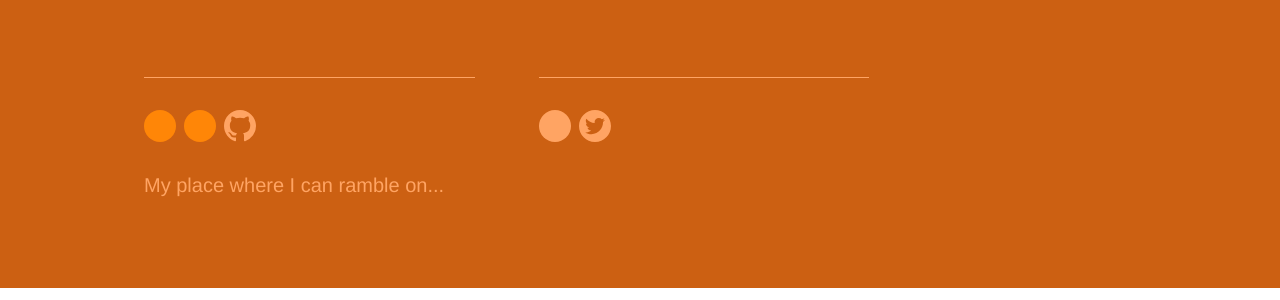
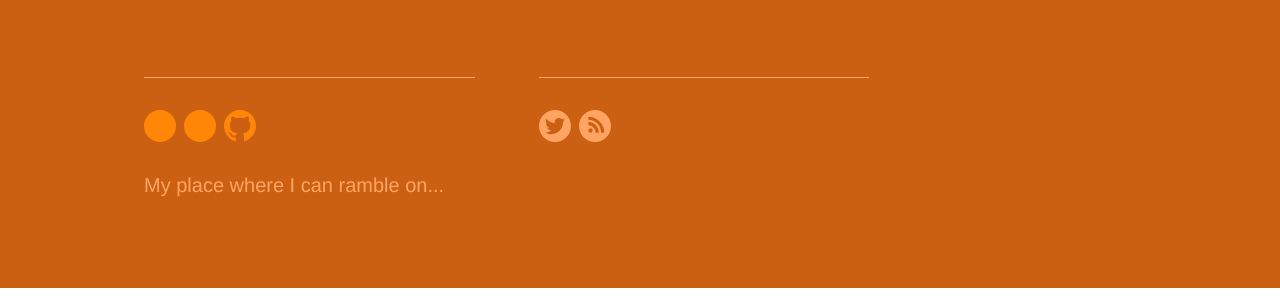
Before and after one commit to fngryboi/fngryboi.github.io, a Jekyll site: the page built from index.html, in a window 1280 px wide. Shown: the part 295-595 px from the top of the page. Built offline with Jekyll 4.4.1, drawn with Linux system fonts in a browser that asks for light colours; comment, search, counter and statistics services are not loaded.

Commit message:
accent fix + rss added

```diff
--- a/Gemfile
+++ b/Gemfile
@@ -2,5 +2,6 @@ source 'https://rubygems.org'
 gem 'github-pages', group: :jekyll_plugins
 #gem 'jekyll-admin', group: :jekyll_plugins
 
-gem 'jekyll-seo-tag'
+gem 'jekyll-feed'
+gem 'jekyll-octicons'
 gem 'wdm', '>= 0.1.0' if Gem.win_platform?
--- a/_config.yml
+++ b/_config.yml
@@ -3,6 +3,7 @@ description: My place where I can ramble on...
 baseurl: ""
 url: "https://fngryboi.github.io"
 github_username: fngryboi
+author: fngryboi
 
 # Optional social link, you can choose from the following options:
 # twitter (default), instagram, medium, or dribbble
@@ -15,3 +16,7 @@ theme_color: custom
 
 # Build settings
 markdown: kramdown
+
+plugins:
+  - jekyll-feed
+  - jekyll-octicons
--- a/_includes/github.html
+++ b/_includes/github.html
@@ -1,4 +1,4 @@
 <a href="https://github.com/{{ site.github_username }}/{{ site.github_repo }}" title="Fork me on GitHub" class="link-social block">
-<svg height="32" class="octicon octicon-mark-github header-social" viewBox="0 0 16 16" version="1.1" width="32" aria-hidden="true"><path d="M8 0C3.58 0 0 3.58 0 8c0 3.54 2.29 6.53 5.47 7.59.4.07.55-.17.55-.38 0-.19-.01-.82-.01-1.49-2.01.37-2.53-.49-2.69-.94-.09-.23-.48-.94-.82-1.13-.28-.15-.68-.52-.01-.53.63-.01 1.08.58 1.23.82.72 1.21 1.87.87 2.33.66.07-.52.28-.87.51-1.07-1.78-.2-3.64-.89-3.64-3.95 0-.87.31-1.59.82-2.15-.08-.2-.36-1.02.08-2.12 0 0 .67-.21 2.2.82.64-.18 1.32-.27 2-.27.68 0 1.36.09 2 .27 1.53-1.04 2.2-.82 2.2-.82.44 1.1.16 1.92.08 2.12.51.56.82 1.27.82 2.15 0 3.07-1.87 3.75-3.65 3.95.29.25.54.73.54 1.48 0 1.07-.01 1.93-.01 2.2 0 .21.15.46.55.38A8.013 8.013 0 0 0 16 8c0-4.42-3.58-8-8-8z"></path>
+<svg height="32" class="octicon octicon-mark-github header-social-accent" viewBox="0 0 16 16" version="1.1" width="32" aria-hidden="true"><path d="M8 0C3.58 0 0 3.58 0 8c0 3.54 2.29 6.53 5.47 7.59.4.07.55-.17.55-.38 0-.19-.01-.82-.01-1.49-2.01.37-2.53-.49-2.69-.94-.09-.23-.48-.94-.82-1.13-.28-.15-.68-.52-.01-.53.63-.01 1.08.58 1.23.82.72 1.21 1.87.87 2.33.66.07-.52.28-.87.51-1.07-1.78-.2-3.64-.89-3.64-3.95 0-.87.31-1.59.82-2.15-.08-.2-.36-1.02.08-2.12 0 0 .67-.21 2.2.82.64-.18 1.32-.27 2-.27.68 0 1.36.09 2 .27 1.53-1.04 2.2-.82 2.2-.82.44 1.1.16 1.92.08 2.12.51.56.82 1.27.82 2.15 0 3.07-1.87 3.75-3.65 3.95.29.25.54.73.54 1.48 0 1.07-.01 1.93-.01 2.2 0 .21.15.46.55.38A8.013 8.013 0 0 0 16 8c0-4.42-3.58-8-8-8z"></path>
 </svg>
 </a>
--- /dev/null
+++ b/_includes/rss.html
@@ -0,0 +1,7 @@
+<a href="{{ site.url }}/feed.xml" title="Subscribe using RSS" class="link-social block">
+  <svg height="32" class="header-social" version="1.1" width="32" viewBox="0 0 24 24" aria-hidden="true">
+	<path d="M12 0c-6.627 0-12 5.373-12 12s5.373 12 12 12 12-5.373 12-12-5.373-12-12-12zm-3.374 17c-.897 0-1.626-.727-1.626-1.624s.729-1.624
+	1.626-1.624 1.626.727 1.626 1.624-.729 1.624-1.626 1.624zm3.885 0c-.03-3.022-2.485-5.474-5.511-5.504v-2.406c4.361.03 7.889 3.555 7.92
+	7.91h-2.409zm4.081 0c-.016-5.297-4.303-9.571-9.592-9.594v-2.406c6.623.023 11.985 5.384 12 12h-2.408z"/>
+  </svg>
+</a>
--- a/_layouts/home.html
+++ b/_layouts/home.html
@@ -25,7 +25,7 @@
           <h1 class="h0 inline-block col-9 sm-width-full py-4 mt-3 header-title">{{ site.title }}</h1>
 
           <div class="clearfix mb-4 py-1">
-            <div class="col-4 sm-width-full left border-top-thin">
+            <div class="col-4 sm-width-full left border-top-thin accented">
               <div class="table">
                 <div class="inline-block mt-3 mr-1">
                   {% include dot-accent.html %}
@@ -33,7 +33,7 @@
                 <div class="inline-block mt-3 mr-1">
                   {% include dot-accent.html %}
                 </div>
-                <div class="inline-block mt-3">
+                <div class="inline-block mt-3 mr-1">
                   {% include github.html %}
                 </div>
               </div>
@@ -42,11 +42,14 @@
             </div>
 
             <div class="col-4 sm-width-full left border-top-thin mt-3 mt-lg-0 ml-lg-4 table">
+                <!--<div class="inline-block mt-3 mr-1">
+                  {% include dot.html %}
+                </div>-->
                 <div class="inline-block mt-3 mr-1">
-                  {% include dot.html %}
+                  {% include {{ site.social_link | default: "twitter" }}.html %}
                 </div>
-                <div class="inline-block mt-3">
-                  {% include {{ site.social_link | default: "twitter" }}.html %}
+                <div class="inline-block mt-3 mr-1">
+                  {% include rss.html %}
                 </div>
             </div>
           </div>
```
Also changed, not shown: _posts/2019-09-29-portfolio-alembic-flow.md (+1 -1 lines), Gemfile.lock, 1 other file.
